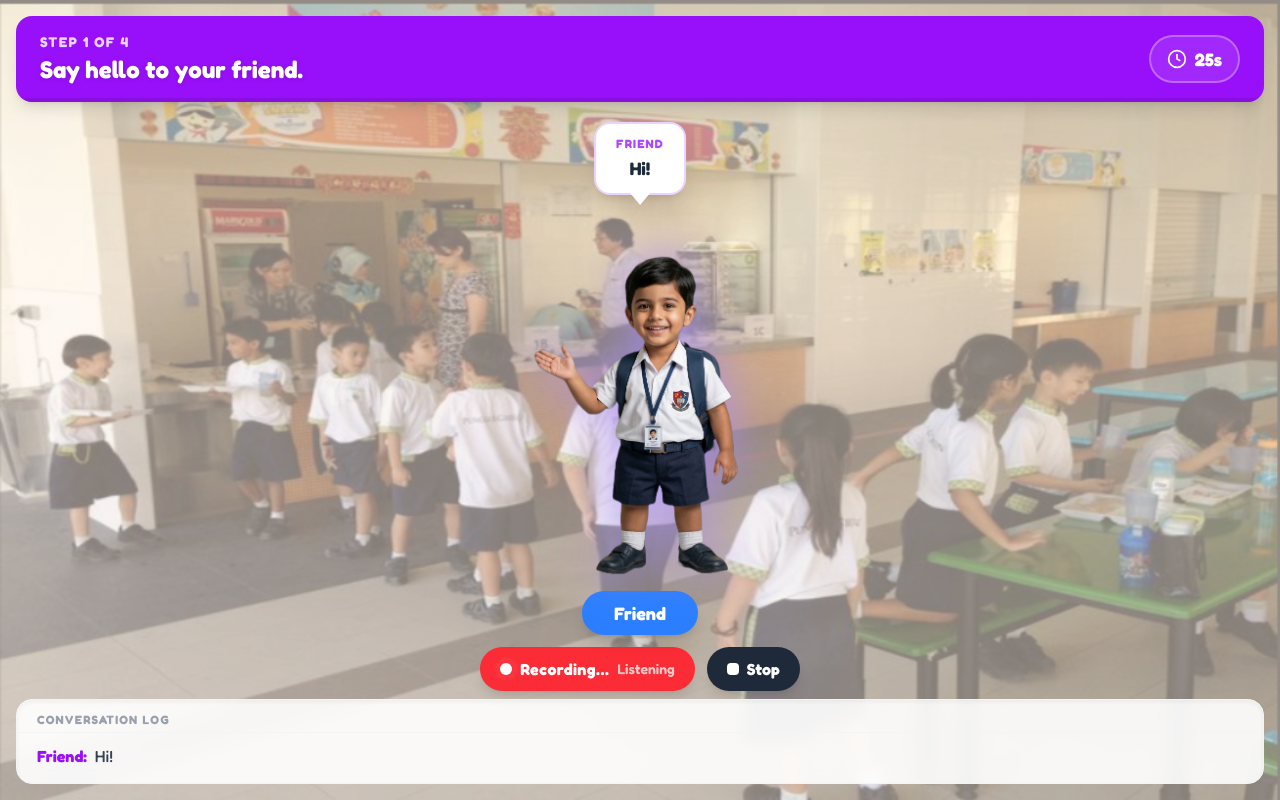
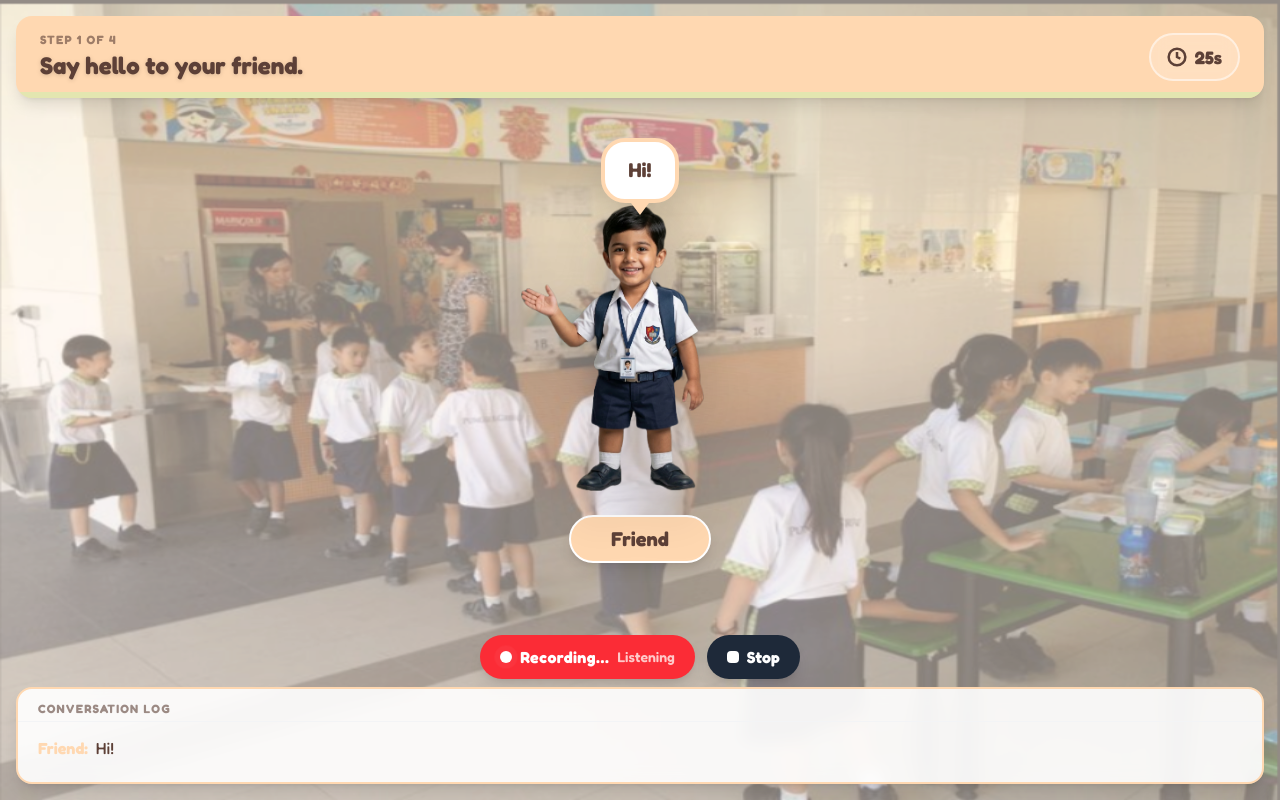
Before and after one commit to BuffWuff1712/AAC-Venturers, a Next.js app: page /scenario/canteen in a window 1280 px wide. Built offline with nearby package versions, Linux system fonts and the light colour scheme.

Commit message:
fixed positioning of scenarios & reroute

```diff
--- a/src/components/scenario/CharacterStage.tsx
+++ b/src/components/scenario/CharacterStage.tsx
@@ -1,15 +1,13 @@
 // ─── CharacterStage ──────────────────────────────────────────────────────────
-// Displays the AI character (student.png placeholder) in the centre of the
-// screen with an optional animated speech bubble above them.
 
 import React, { useEffect, useState } from "react";
 import Image from "next/image";
 
 interface CharacterStageProps {
-  characterImage: string;   // e.g. "/images/student.png"
-  characterName: string;    // e.g. "Friend"
-  speech?: string;          // Text shown in the speech bubble (undefined = hidden)
-  isListening?: boolean;    // Adds a subtle glow when the app is recording
+  characterImage: string;
+  characterName: string;
+  speech?: string;
+  isListening?: boolean;
 }
 
 const CharacterStage: React.FC<CharacterStageProps> = ({
@@ -18,13 +16,11 @@ const CharacterStage: React.FC<CharacterStageProps> = ({
   speech,
   isListening = false,
 }) => {
-  // Animate the bubble in whenever `speech` changes
   const [visible, setVisible] = useState(false);
 
   useEffect(() => {
     if (speech) {
       setVisible(false);
-      // Brief delay lets the CSS transition fire cleanly
       const t = setTimeout(() => setVisible(true), 50);
       return () => clearTimeout(t);
     } else {
@@ -33,42 +29,41 @@ const CharacterStage: React.FC<CharacterStageProps> = ({
   }, [speech]);
 
   return (
-    <div className="relative flex flex-col items-center justify-end h-full">
-      {/* ── Speech bubble ──────────────────────────────────────────────────── */}
+    <div className="relative w-full h-full">
+
+      {/* ── THE UNIFIED UNIT ──────────────────────────────────────────────
+          FIX: We use 'bottom-[60px]' to lift the character up.
+          This creates a 'permanent' space for the recording bar below them
+          so the mascot doesn't jump when the bar appears/disappears.
+          LOL this lowkey doesnt work but i guess it does help a bit with the positioning */}
+      <div className="absolute bottom-[60px] left-1/2 -translate-x-1/2 flex flex-col items-center">
+
+        {/* ── 1. SPEECH BUBBLE ─────────────── */}
         {speech && (
           <div
             className={`
-            absolute top-4 left-1/2 -translate-x-1/2
-            max-w-xs w-max px-5 py-3
-            bg-white rounded-2xl shadow-xl border-2 border-purple-200
-            text-gray-800 text-lg font-bold text-center leading-snug
-            transition-all duration-300
-            ${visible ? "opacity-100 -translate-y-2 scale-100" : "opacity-0 translate-y-2 scale-95"}
+              absolute bottom-[360px] z-30
+              max-w-xs w-max px-6 py-4
+              bg-white rounded-[24px] shadow-2xl border-4 border-caregiver-peach
+              transition-all duration-300 transform
+              ${visible ? "opacity-100 scale-100 translate-y-0" : "opacity-0 scale-90 translate-y-4"}
             `}
-          style={{ zIndex: 10 }}
           >
-          {/* Speaker label above the bubble text */}
-          <span className="block text-xs font-extrabold uppercase tracking-widest text-purple-500 mb-1">
-            {characterName}
-          </span>
+            <p className="text-text-brown text-xl font-black text-center leading-tight">
               {speech}
-
-          {/* Tail of the speech bubble pointing downward */}
-          <div className="absolute -bottom-3 left-1/2 -translate-x-1/2 w-0 h-0
-            border-l-[10px] border-l-transparent
-            border-r-[10px] border-r-transparent
-            border-t-[12px] border-t-white
+            </p>
+            <div className="absolute -bottom-4 left-1/2 -translate-x-1/2 w-0 h-0
+              border-l-[12px] border-l-transparent
+              border-r-[12px] border-r-transparent
+              border-t-[16px] border-t-caregiver-peach
             " />
           </div>
         )}
 
-      {/* ── Character image ─────────────────────────────────────────────────── */}
+        {/* ── 2. MASCOT IMAGE ─────────────────────────────────────────── */}
         <div
-        className={`
-          relative transition-all duration-500
-          ${isListening ? "drop-shadow-[0_0_24px_rgba(167,139,250,0.8)]" : "drop-shadow-xl"}
-        `}
-        style={{ width: 260, height: 380 }}
+          className={`relative transition-all duration-500 drop-shadow-2xl right-[8%]`}
+          style={{ width: 300, height: 300 }}
         >
           <Image
             src={characterImage}
@@ -79,12 +74,13 @@ const CharacterStage: React.FC<CharacterStageProps> = ({
           />
         </div>
 
-      {/* ── Name label under character ──────────────────────────────────────── */}
-      <div className="mt-2 rounded-full bg-blue-500 px-8 py-2 text-lg font-black text-white shadow-lg">
-        {characterName === "You" ? "You" : characterName}
+        {/* ── 3. NAME LABEL ─────────────────────────────────────────────── */}
+        <div className="mt-4 rounded-full bg-caregiver-peach px-10 py-2 text-xl font-black text-text-brown shadow-lg border-2 border-white">
+          {characterName}
+        </div>
+
       </div>
     </div>
   );
 };
-
 export default CharacterStage;
--- a/src/components/scenario/InstructionBanner.tsx
+++ b/src/components/scenario/InstructionBanner.tsx
@@ -1,6 +1,5 @@
 // ─── InstructionBanner ───────────────────────────────────────────────────────
-// Renders the purple instruction banner at the top of every scenario screen.
-// Shows "STEP X OF Y" and the current instruction text.
+// Renders the instruction banner at the top of every scenario screen.
 
 import React from "react";
 
@@ -17,15 +16,17 @@ const InstructionBanner: React.FC<InstructionBannerProps> = ({
   instruction,
   timeRemaining,
 }) => {
-  // Calculate progress width for the thin progress bar inside the banner
   const progressPct = ((currentStep - 1) / totalSteps) * 100;
 
   return (
-    <div className="relative w-full overflow-hidden rounded-2xl bg-purple-600 px-6 py-4 shadow-lg">
-      {/* ── Thin progress bar along the bottom of the banner ── */}
-      <div className="absolute bottom-0 left-0 h-1 w-full bg-purple-800/40">
+    // Changed background to bg-caregiver-peach, updated z-index to stay on top
+    <div className="relative w-full overflow-hidden rounded-2xl bg-caregiver-peach px-6 py-4 shadow-lg z-20">
+
+      {/* ── Thin progress bar along the bottom of the banner ──
+          Updated color to child-green for better visibility against peach */}
+      <div className="absolute bottom-0 left-0 h-1.5 w-full bg-child-green/60">
         <div
-          className="h-full bg-white/70 transition-all duration-700 ease-out"
+          className="h-full bg-child-green transition-all duration-700 ease-out"
           style={{ width: `${progressPct}%` }}
         />
       </div>
@@ -33,36 +34,38 @@ const InstructionBanner: React.FC<InstructionBannerProps> = ({
       <div className="flex items-center justify-between">
         {/* Left: step info + instruction */}
         <div>
-          <p className="text-sm font-bold uppercase tracking-widest text-purple-200">
+          {/* Color changed to text-text-brown with opacity */}
+          <p className="text-xs font-bold uppercase tracking-widest text-text-brown opacity-60">
             Step {currentStep} of {totalSteps}
           </p>
-          <p className="mt-0.5 text-2xl font-black text-white drop-shadow-sm">
+          {/* Color changed to text-text-brown, font weight increased to font-black */}
+          <p className="mt-0.5 text-2xl font-black text-text-brown drop-shadow-sm">
             {instruction}
           </p>
         </div>
 
-        {/* Right: optional countdown timer badge */}
+        {/* Right: optional countdown timer badge
+            Colors updated to use white/brown accents with red for warning */}
         {timeRemaining !== undefined && (
           <div
-            className={`flex items-center gap-2 rounded-full border-2 bg-white/10 px-4 py-2 text-white backdrop-blur-sm ${
-              timeRemaining <= 10
-                ? "animate-pulse border-red-300"
-                : "border-white/30"
-            }`}
+            className={`flex items-center gap-2 rounded-full border-2 px-4 py-2 text-lg font-black backdrop-blur-sm ${timeRemaining <= 10
+                ? "animate-pulse border-red-500 bg-red-50 text-red-600"
+                : "border-white/50 bg-white/20 text-text-brown"
+              }`}
           >
-            {/* Clock icon (inline SVG – no extra package needed) */}
+            {/* Clock icon, color set by parent text color */}
             <svg
               xmlns="http://www.w3.org/2000/svg"
               className="h-5 w-5"
               fill="none"
               viewBox="0 0 24 24"
               stroke="currentColor"
-              strokeWidth={2}
+              strokeWidth={3}
             >
               <circle cx="12" cy="12" r="10" />
               <polyline points="12 6 12 12 16 14" />
             </svg>
-            <span className="text-lg font-black">{timeRemaining}s</span>
+            <span>{timeRemaining}s</span>
           </div>
         )}
       </div>
--- a/src/components/scenario/TranscriptPanel.tsx
+++ b/src/components/scenario/TranscriptPanel.tsx
@@ -1,6 +1,5 @@
 // ─── TranscriptPanel ─────────────────────────────────────────────────────────
-// Scrollable log at the bottom of the screen showing the full conversation.
-// Each entry clearly labels the speaker and auto-scrolls to the latest line.
+// Scrollable log showing the full conversation.
 
 import React, { useEffect, useRef } from "react";
 import { TranscriptEntry } from "../../types/scenario";
@@ -9,35 +8,39 @@ interface TranscriptPanelProps {
   entries: TranscriptEntry[];
 }
 
-// Map speaker key → colour accent so each speaker is visually distinct
+// Map speaker key → color accent, updated to match theme
 const SPEAKER_COLORS: Record<string, string> = {
-  friend:  "text-purple-600",
-  child:   "text-blue-600",
-  auntie:  "text-orange-600",
-  teacher: "text-green-600",
+  friend: "text-caregiver-peach", // Caregiver Orange/Peach
+  child: "text-child-green",    // Child Green
+  auntie: "text-red-500",        // Keep as warning/different color
+  teacher: "text-text-brown",     // Brown/Main text color
 };
 
 const TranscriptPanel: React.FC<TranscriptPanelProps> = ({ entries }) => {
   const bottomRef = useRef<HTMLDivElement>(null);
 
-  // Auto-scroll to newest entry whenever transcript updates
   useEffect(() => {
     bottomRef.current?.scrollIntoView({ behavior: "smooth" });
   }, [entries]);
 
   return (
-    <div className="w-full rounded-2xl bg-white/90 backdrop-blur-sm border border-gray-100 shadow-inner">
-      {/* Header row */}
+    // Background updated to use a more solid white/90 for better text visibility
+    <div className="w-full rounded-2xl bg-white/90 backdrop-blur-sm border-2 border-caregiver-peach shadow-lg">
+
+      {/* Header row
+          Color updated to text-text-brown with opacity */}
       <div className="px-5 pt-3 pb-1 border-b border-gray-100">
-        <p className="text-xs font-extrabold uppercase tracking-widest text-gray-400">
+        <p className="text-xs font-extrabold uppercase tracking-widest text-text-brown opacity-60">
           Conversation Log
         </p>
       </div>
 
-      {/* Scrollable entry list – max height keeps it compact */}
-      <div className="overflow-y-auto max-h-28 px-5 py-3 space-y-1">
+      {/* Scrollable entry list
+          Max height set to max-h-40 to keep it manageable */}
+      <div className="overflow-y-auto max-h-40 px-5 py-4 space-y-2">
         {entries.length === 0 && (
-          <p className="text-sm text-gray-400 italic">
+          // Color updated to text-text-brown with opacity
+          <p className="text-sm text-text-brown opacity-50 italic">
             The conversation will appear here…
           </p>
         )}
@@ -45,22 +48,22 @@ const TranscriptPanel: React.FC<TranscriptPanelProps> = ({ entries }) => {
         {entries.map((entry, idx) => (
           <div
             key={idx}
-            className="flex items-baseline gap-2 text-base leading-snug"
+            className="flex items-baseline gap-2 text-base leading-tight"
           >
-            {/* Bold coloured speaker label */}
+            {/* Bold colored speaker label
+                Default color set to text-text-brown */}
             <span
-              className={`font-extrabold shrink-0 ${
-                SPEAKER_COLORS[entry.speaker] ?? "text-gray-700"
-              }`}
+              className={`font-black shrink-0 ${SPEAKER_COLORS[entry.speaker] ?? "text-text-brown"
+                }`}
             >
               {entry.label}:
             </span>
-            {/* Transcript text */}
-            <span className="text-gray-700 font-medium">{entry.text}</span>
+            {/* Transcript text
+                Color set to text-text-brown */}
+            <span className="text-text-brown font-medium">{entry.text}</span>
           </div>
         ))}
 
-        {/* Invisible anchor for auto-scroll */}
         <div ref={bottomRef} />
       </div>
     </div>
--- a/src/pages/celebration.js
+++ b/src/pages/celebration.js
@@ -1,43 +1,67 @@
 import { useRouter } from "next/router";
 import { useEffect, useState } from "react";
+import confetti from "canvas-confetti"; // Import the confetti library
 
 const CelebrationPage = () => {
     const router = useRouter();
     const [showContent, setShowContent] = useState(false);
 
-    // Trigger the "Pop" effect when the page loads
+    // Get the previous scenario from the URL query
+    const { from, result } = router.query;
+
     useEffect(() => {
-        const timer = setTimeout(() => setShowContent(true), 100);
+        const timer = setTimeout(() => {
+            setShowContent(true);
+
+            // 🎉 Trigger the confetti burst!
+            fireCelebrationConfetti();
+        }, 300);
         return () => clearTimeout(timer);
     }, []);
+
+    const fireCelebrationConfetti = () => {
+        const duration = 3 * 1000;
+        const animationEnd = Date.now() + duration;
+        const defaults = { startVelocity: 30, spread: 360, ticks: 60, zIndex: 0 };
+
+        const randomInRange = (min, max) => Math.random() * (max - min) + min;
+
+        const interval = setInterval(function () {
+            const timeLeft = animationEnd - Date.now();
+
+            if (timeLeft <= 0) {
+                return clearInterval(interval);
+            }
+
+            const particleCount = 50 * (timeLeft / duration);
+            // Confetti from left and right
+            confetti({ ...defaults, particleCount, origin: { x: randomInRange(0.1, 0.3), y: Math.random() - 0.2 } });
+            confetti({ ...defaults, particleCount, origin: { x: randomInRange(0.7, 0.9), y: Math.random() - 0.2 } });
+        }, 250);
+    };
+
+    const handleTryAgain = () => {
+        // FIXED ROUTING: Because canteen.tsx is in /pages/scenario/
+        if (from) {
+            router.push(`/scenario/${from}`);
+        } else {
+            router.push("/scenarios");
+        }
+    };
 
     return (
         <div className="flex min-h-screen flex-col items-center justify-center bg-page-peach p-6 font-fredoka overflow-hidden relative">
 
-            {/*
-             Background "Confetti" (Static Emojis for now)
-            <div className="absolute inset-0 pointer-events-none">
-                <span className="absolute top-10 left-10 text-4xl animate-bounce">🎉</span>
-                <span className="absolute top-20 right-20 text-4xl animate-bounce delay-100">✨</span>
-                <span className="absolute bottom-20 left-1/4 text-4xl animate-bounce delay-300">🌟</span>
-                <span className="absolute top-1/2 right-10 text-4xl animate-bounce delay-500">🥳</span>
-            </div>
-            */}
+            <div className={`transition-all duration-700 transform ${showContent ? 'scale-100 opacity-100' : 'scale-50 opacity-0'}
+                bg-white rounded-[60px] p-12 shadow-2xl border-8 border-child-green text-center max-w-lg w-full relative z-50`}>
 
-            {/* Main Celebration Card */}
-            <div className={`transition-all duration-700 transform ${showContent ? 'scale-100 opacity-100' : 'scale-50 opacity-0'}
-        bg-white rounded-[60px] p-12 shadow-2xl border-8 border-child-green text-center max-w-lg w-full relative z-10`}>
-
-                {/* The Big Star / Icon */}
                 <div className="relative mb-6">
-                    <span className="text-9xl block animate-tada">⭐</span>
-                    {/* XP Popup */}
-                    <div className="absolute -top-4 -right-2 bg-yellow-400 text-text-brown font-black px-6 py-2 rounded-full text-3xl shadow-lg border-4 border-white animate-bounce">
+                    <span className="text-9xl block animate-bounce">⭐</span>
+                    <div className="absolute -top-4 -right-2 bg-yellow-400 text-text-brown font-black px-6 py-2 rounded-full text-3xl shadow-lg border-4 border-white">
                         +50 XP
                     </div>
                 </div>
 
-                {/* Success Message */}
                 <h1 className="text-5xl font-black text-text-brown mb-4 leading-tight">
                     Well Done!
                 </h1>
@@ -45,17 +69,14 @@ const CelebrationPage = () => {
                     Keep up the good work, <br /> AAC-Venturer!
                 </p>
 
-                {/* Action Buttons */}
                 <div className="flex flex-col gap-4">
-                    {/* Try Again Button */}
                     <button
-                        onClick={() => alert("Heading back to the simulation...")}
+                        onClick={handleTryAgain}
                         className="w-full bg-caregiver-peach hover:bg-[#ffc891] text-text-brown font-black py-5 rounded-3xl text-2xl shadow-[0_6px_0_#e6b181] active:shadow-none active:translate-y-[6px] transition-all"
                     >
                         🔄 Try Again
                     </button>
 
-                    {/* New Scenario Button */}
                     <button
                         onClick={() => router.push("/scenarios")}
                         className="w-full bg-child-green hover:bg-[#b9e67a] text-text-brown font-black py-5 rounded-3xl text-2xl shadow-[0_6px_0_#92c45e] active:shadow-none active:translate-y-[6px] transition-all"
--- a/src/pages/scenarios.js
+++ b/src/pages/scenarios.js
@@ -82,7 +82,7 @@ const ScenariosPage = () => {
             </p>
 
             {/* Step count pill */}
-            <div className="inline-block bg-purple-100 text-purple-600 font-bold px-4 py-1 rounded-full text-sm mb-4">
+            <div className="inline-block bg-orange-100 text-text-brown font-bold px-4 py-1 rounded-full text-sm mb-4">
               4 steps
             </div>
 
```
Also changed, not shown: src/components/scenario/AchievementBanner.tsx (+33 -14 lines), src/pages/scenario/canteen.tsx (+6 -3 lines). Lines whose indentation alone changed are shown as unchanged.
